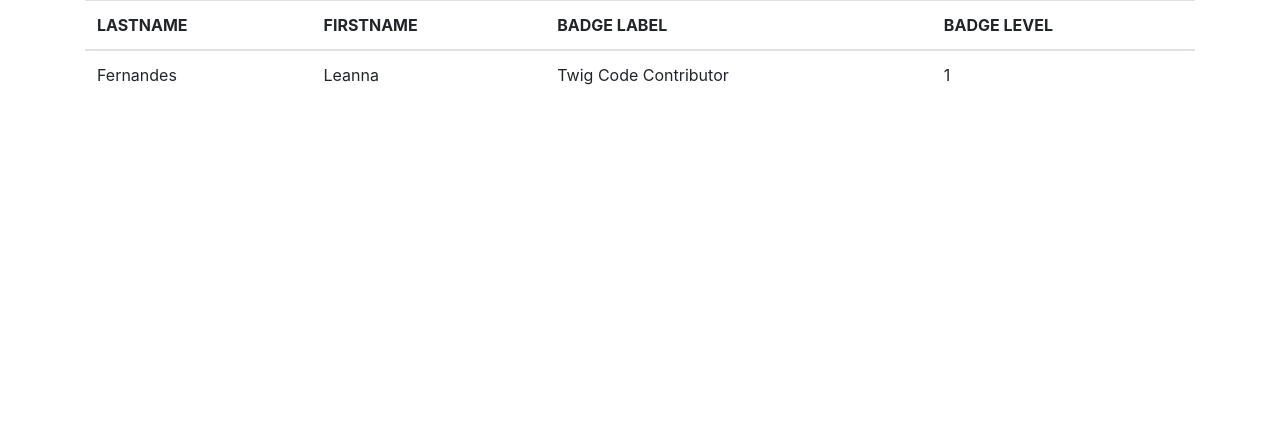
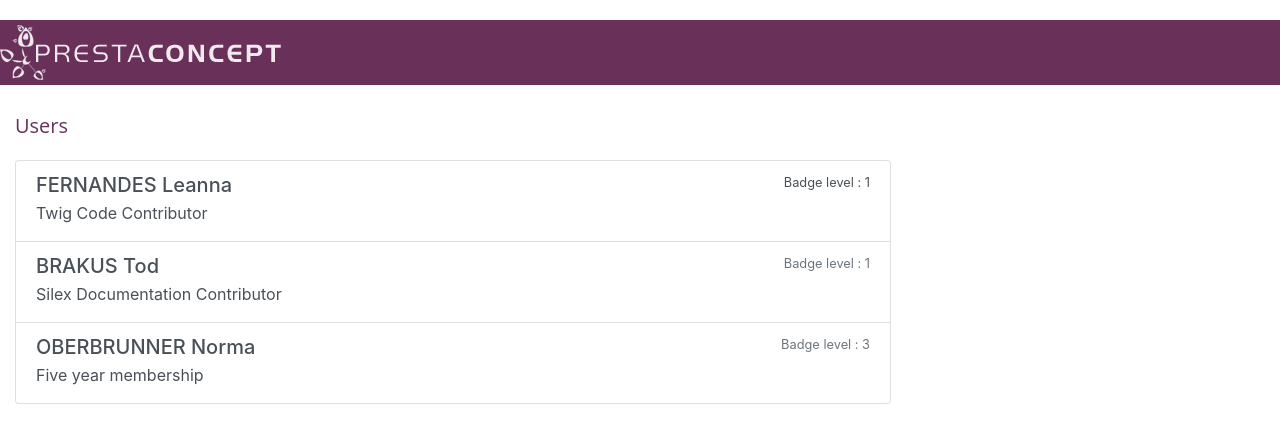
Before and after one commit to VirginieVinai/PrestaConcept, a website: page web/index.html in a window 1280 px wide. Drawn offline with nearby package versions, Linux system fonts and the light colour scheme.

Commit message:
modification grid

```diff
--- a/web/index.html
+++ b/web/index.html
@@ -1,6 +1,6 @@
 <!DOCTYPE html>
 <html lang="en">
-<head>
+<header>
     <!-- Required meta tags -->
     <meta charset="utf-8">
     <meta name="viewport" content="width=device-width, initial-scale=1, shrink-to-fit=no">
@@ -11,39 +11,43 @@
 
     <title>Users</title>
 
-</head>
+    <div class="logo"></div>
+
+</header>
 <body>
+    <h1>Users</h1>
 
-<div class="container">
-     <div class="row">
-        <div class="col-lg">
-            <table class="table table-striped">
-                <thead>
-                <tr>
-                    <th scope="col">LASTNAME</th>
-                    <th scope="col">FIRSTNAME</th>
-                    <th scope="col">BADGE LABEL</th>
-                    <th scope="col">BADGE LEVEL</th>
-                </tr>
-                <tr>
-                    <td>Fernandes</td>
-                    <td>Leanna</td>
-                    <td>Twig Code Contributor</td>
-                    <td>1</td>
-                </tr>
-                </thead>
-            </table>
+<div class="list-group">
+    <a href="#" class="list-group-item list-group-item-action flex-column align-items-start">
+        <div class="d-flex w-100 justify-content-between">
+            <h5 class="mb-1">FERNANDES Leanna</h5>
+            <small>Badge level : 1</small>
         </div>
-    </div>
+        <p class="mb-1">Twig Code Contributor</p>
+    </a>
+    <a href="#" class="list-group-item list-group-item-action flex-column align-items-start">
+        <div class="d-flex w-100 justify-content-between">
+            <h5 class="mb-1">BRAKUS Tod</h5>
+            <small class="text-muted">Badge level : 1</small>
+        </div>
+        <p class="mb-1">Silex Documentation Contributor</p>
+    </a>
+    <a href="#" class="list-group-item list-group-item-action flex-column align-items-start">
+        <div class="d-flex w-100 justify-content-between">
+            <h5 class="mb-1">OBERBRUNNER Norma</h5>
+            <small class="text-muted">Badge level : 3</small>
+        </div>
+        <p class="mb-1">Five year membership</p>
+    </a>
 </div>
 
 
-
-
-
-<!-- jQuery first, then Popper.js, then Bootstrap JS -->
+<!-- jQuery first, then Popper.js, then Bootstrap JS, then VUE JS -->
 <script src="https://code.jquery.com/jquery-3.2.1.slim.min.js" integrity="sha384-KJ3o2DKtIkvYIK3UENzmM7KCkRr/rE9/Qpg6aAZGJwFDMVNA/GpGFF93hXpG5KkN" crossorigin="anonymous"></script>
 <script src="https://cdnjs.cloudflare.com/ajax/libs/popper.js/1.12.9/umd/popper.min.js" integrity="sha384-ApNbgh9B+Y1QKtv3Rn7W3mgPxhU9K/ScQsAP7hUibX39j7fakFPskvXusvfa0b4Q" crossorigin="anonymous"></script>
 <script src="https://maxcdn.bootstrapcdn.com/bootstrap/4.0.0/js/bootstrap.min.js" integrity="sha384-JZR6Spejh4U02d8jOt6vLEHfe/JQGiRRSQQxSfFWpi1MquVdAyjUar5+76PVCmYl" crossorigin="anonymous"></script>
+<script src="https://cdn.jsdelivr.net/npm/vue/dist/vue.js"></script>
+<script src="https://unpkg.com/vue/dist/vue.js"></script>
+<script src="vueJS.js"></script>
 </body>
 </html>
```
